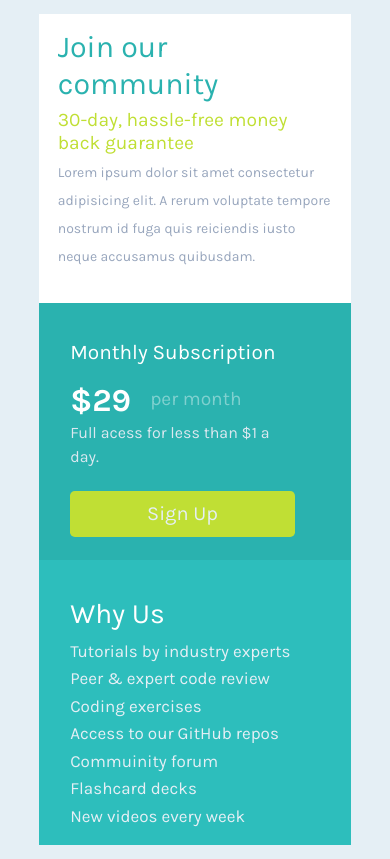
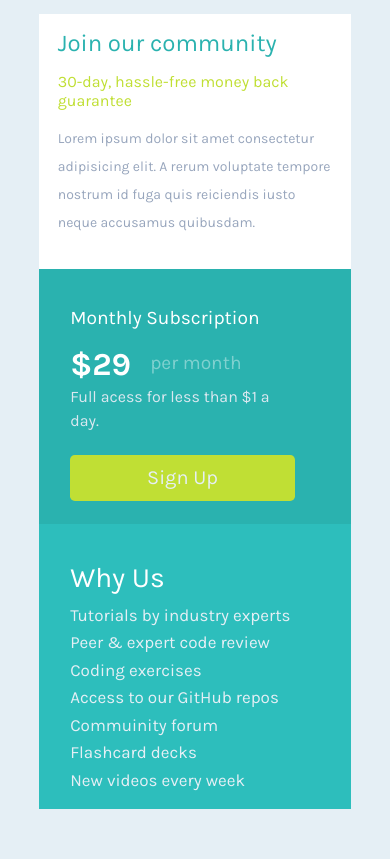
Before and after one commit to marawanmohamed9876/single-price-grid-component, a plain HTML site: page index.html in a window 390 px wide. Drawn offline with nearby package versions, Linux system fonts and the light colour scheme.

Commit message:
Add files via upload

```diff
--- a/css/style.css
+++ b/css/style.css
@@ -132,14 +132,16 @@ span {
 @media (max-width: 525px) {
   .header {
     font-size: 1.9rem;
+    margin-bottom: 14px;
   }
 
   .heading-h3 {
     font-size: 1.2rem;
+    margin-bottom: 15px;
   }
 
   .heading-paragraph {
-    font-size: 14px;
+    font-size: 13px;
   }
 
   .subscribe-title {
@@ -159,3 +161,21 @@ span {
     font-size: 16px;
   }
 }
+
+@media (max-width: 392px) {
+    .header {
+      font-size: 1.5rem;
+    }
+
+    .heading-h3 {
+      font-size: 1rem;
+    }
+
+    .heading-paragraph {
+      font-size: 14px;
+    }
+
+    .subscribe-title {
+      font-size: 1.2rem;
+    }
+  }
```
